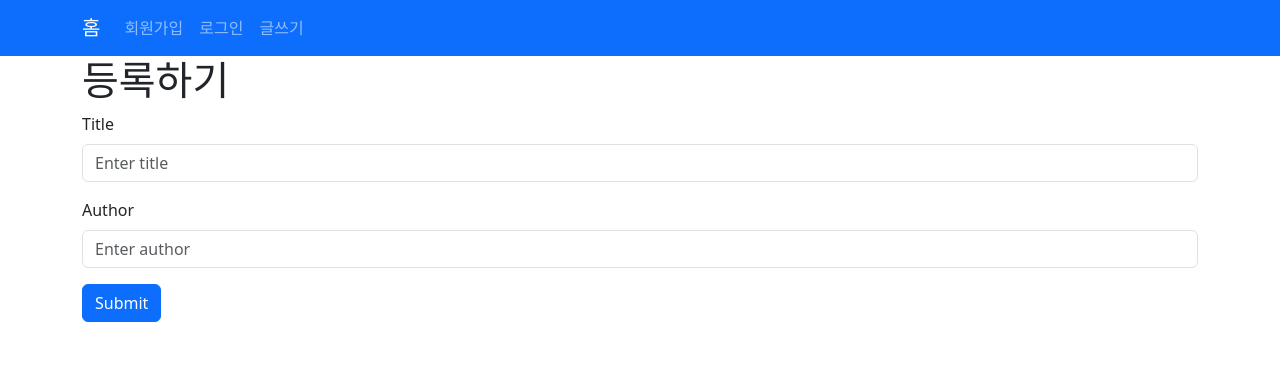
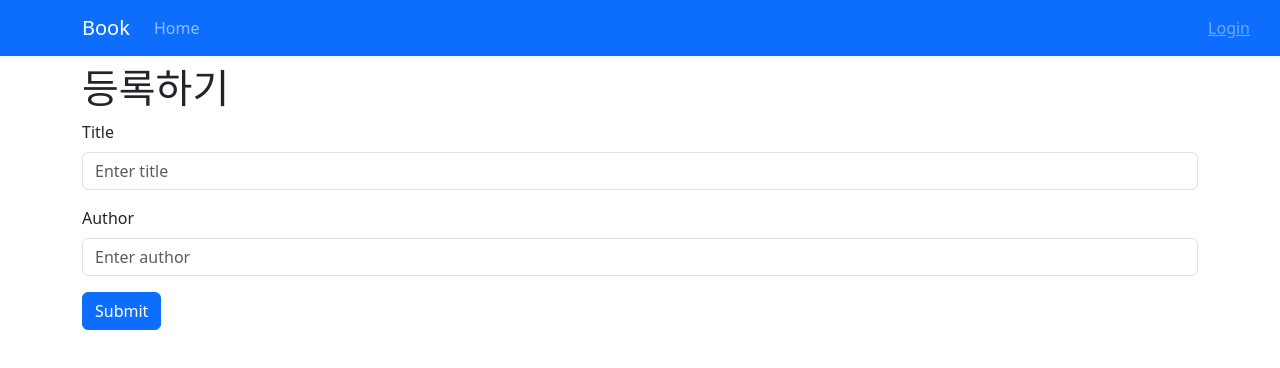
Before and after one commit to dannykil/book-frontend, a React (Create React App) app: page /saveForm in a window 1280 px wide. Shown: the top 368 px of the page. Built offline with nearby package versions, Linux system fonts and the light colour scheme.

Commit message:
Adding Offcanvas(again)

```diff
--- a/src/components/Header.js
+++ b/src/components/Header.js
@@ -1,27 +1,70 @@
-import React from 'react';
-import { Container, Nav, Navbar } from 'react-bootstrap';
+import React, { useState } from 'react';
+import { Button, Container, Nav, Navbar } from 'react-bootstrap';
 import { Link } from 'react-router-dom';
+import Form from 'react-bootstrap/Form';
+import NavDropdown from 'react-bootstrap/NavDropdown';
+import Offcanvas from 'react-bootstrap/Offcanvas';
 
 const Header = () => {
+  const [show, setShow] = useState(false);
+  const handleClose = () => setShow(false);
+  const handleShow = () => setShow(true);
+
   return (
-    <Navbar bg="primary" variant="dark">
-      <Container>
-        <Link to="/" className="navbar-brand">
-          홈
+    <>
+      <Navbar bg="primary" className="fixed-top" data-bs-theme="dark">
+        <Container>
+          <Navbar.Toggle aria-controls={`offcanvasNavbar-expand-${false}`} />
+          <Navbar.Brand onClick={handleShow}>
+            <Link className="nav-link">Book</Link>
+          </Navbar.Brand>
+          <Nav className="me-auto">
+            <Nav.Link href="#home">Home</Nav.Link>
+          </Nav>
+        </Container>
+
+        <Offcanvas show={show} onHide={handleClose}>
+          <Offcanvas.Header closeButton>
+            <Offcanvas.Title>
+              <Link to="/" className="nav-link" onClick={handleClose}>
+                Home
+              </Link>
+            </Offcanvas.Title>
+          </Offcanvas.Header>
+          <Offcanvas.Body>
+            Some text as placeholder. In real life you can have the elements you
+            have chosen. Like, text, images, lists, etc.
+            <Link to="/saveForm" className="nav-link" onClick={handleClose}>
+              글쓰기
+            </Link>
+          </Offcanvas.Body>
+        </Offcanvas>
+        <Link
+          to="/loginForm"
+          style={{ position: 'absolute', right: 0, marginRight: '30px' }}
+        >
+          Login
         </Link>
-        <Nav className="me-auto">
-          <Link to="/joinForm" className="nav-link">
-            회원가입
-          </Link>
-          <Link to="/loginForm" className="nav-link">
-            로그인
-          </Link>
-          <Link to="/saveForm" className="nav-link">
-            글쓰기
-          </Link>
-        </Nav>
-      </Container>
-    </Navbar>
+      </Navbar>
+    </>
+    // <Navbar bg="primary" variant="dark">
+    //   <Container>
+    //     <Link to="/" className="navbar-brand">
+    //       홈
+    //     </Link>
+    //     <Nav className="me-auto">
+    //       <Link to="/joinForm" className="nav-link">
+    //         회원가입
+    //       </Link>
+    //       <Link to="/loginForm" className="nav-link">
+    //         로그인
+    //       </Link>
+    //       <Link to="/saveForm" className="nav-link">
+    //         글쓰기
+    //       </Link>
+    //     </Nav>
+    //   </Container>
+    // </Navbar>
   );
 };
 
--- a/src/index.js
+++ b/src/index.js
@@ -10,7 +10,9 @@ const root = ReactDOM.createRoot(document.getElementById('root'));
 root.render(
   <React.StrictMode>
     <BrowserRouter>
-      <App />
+      <div className="p-3">
+        <App />
+      </div>
     </BrowserRouter>
   </React.StrictMode>,
 );
--- a/src/pages/book/Home.js
+++ b/src/pages/book/Home.js
@@ -30,7 +30,7 @@ const Home = () => {
 
   return (
     <div>
-      <h1>책 리스트 보기</h1>
+      <h1 className="mt-5">책 리스트 보기</h1>
       {books.map((book) => (
         <BookItem key={book.id} book={book} />
       ))}
--- a/src/pages/book/SaveForm.js
+++ b/src/pages/book/SaveForm.js
@@ -52,7 +52,7 @@ const SaveForm = (props) => {
 
   return (
     <Form onSubmit={submitBook}>
-      <h1>등록하기</h1>
+      <h1 className="mt-5">등록하기</h1>
       <Form.Group className="mb-3" controlId="formBasicEmail">
         <Form.Label>Title</Form.Label>
         <Form.Control
--- a/src/pages/user/LoginForm.js
+++ b/src/pages/user/LoginForm.js
@@ -1,11 +1,11 @@
 import React from 'react';
 
 const LoginForm = () => {
-    return (
-        <div>
-            <h1>로그인 폼</h1>
-        </div>
-    );
+  return (
+    <div>
+      <h1 className="mt-5">로그인</h1>
+    </div>
+  );
 };
 
 export default LoginForm;
```
